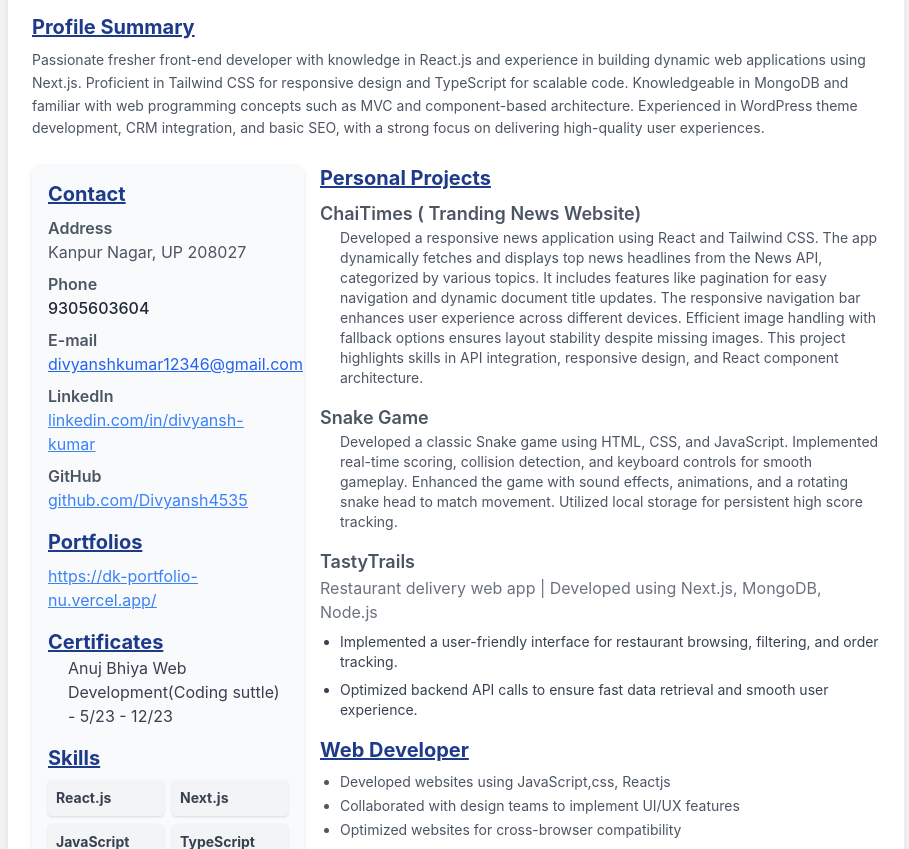
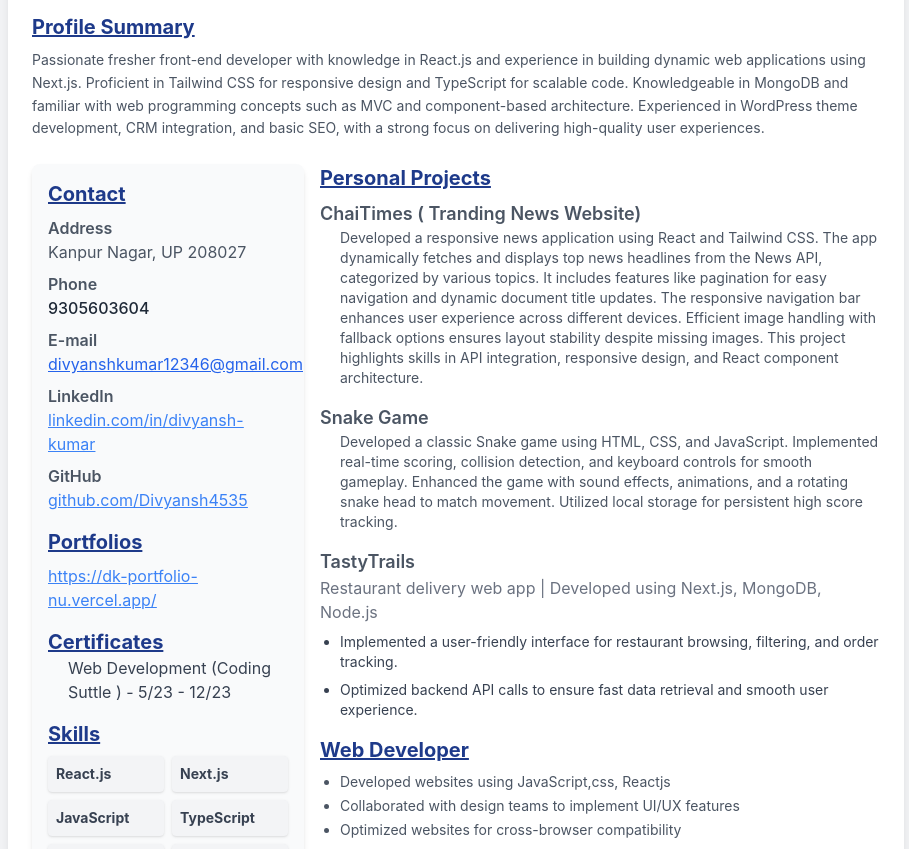
Before and after one commit to Divyansh4535/Resume, a plain HTML site: page index.html in a window 1280 px wide. Shown: the part 140-989 px from the top of the page, without its empty margins (184-1093 px from the left). Drawn offline with nearby package versions, Linux system fonts and the light colour scheme.

Commit message:
complete

```diff
--- a/index.html
+++ b/index.html
@@ -69,7 +69,7 @@
                 <section class="mt-4">
                     <h2 class="text-xl font-bold underline text-blue-900">Certificates</h2>
                     <ul class="list-disc pl-5 ">
-                        Anuj Bhiya Web Development(Coding suttle) - 5/23 - 12/23
+                         Web Development (Coding Suttle ) - 5/23 - 12/23
                     </ul>
                 </section>
 
```
